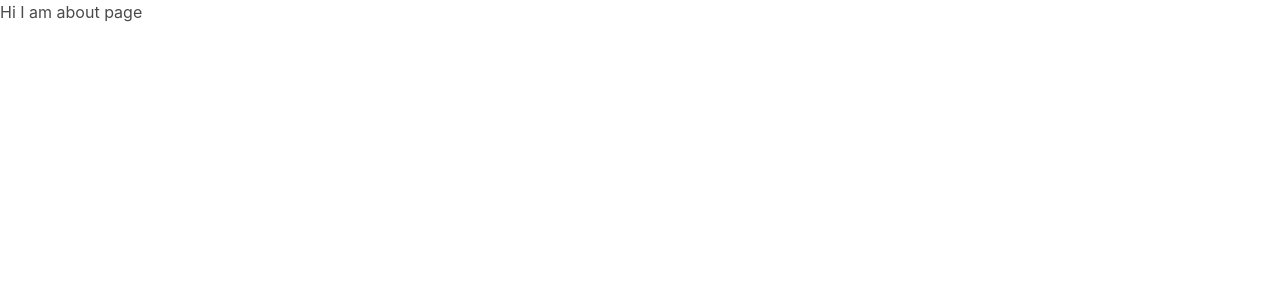
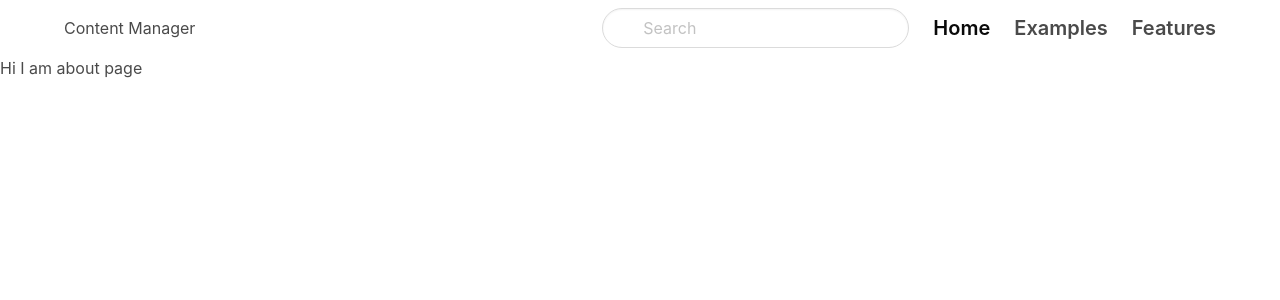
Before and after one commit to leilafaez/content-management-app, a Next.js app: page /about in a window 1280 px wide. Shown: the top 300 px of the page. Built offline with nearby package versions, Linux system fonts and the light colour scheme.

Commit message:
implement the Layout and wrap all components as children in Layout

```diff
--- /dev/null
+++ b/components/Layout.js
@@ -0,0 +1,12 @@
+import Navbar from "./Navbar"
+
+const Layout= ({children})=>{
+ return(
+    <>
+    <Navbar/>
+    {children}
+    </>
+ )
+}
+
+export default Layout;
--- a/pages/about.js
+++ b/pages/about.js
@@ -1,9 +1,11 @@
-
+import Layout from "@/components/Layout";
 
 function About(){
-    return(
+    return (
+      <Layout>
         <h1>Hi I am about page</h1>
-    )
+      </Layout>
+    );
 }
 
 export default About;
```
Also changed, not shown: pages/index.js (+4 -5 lines).
